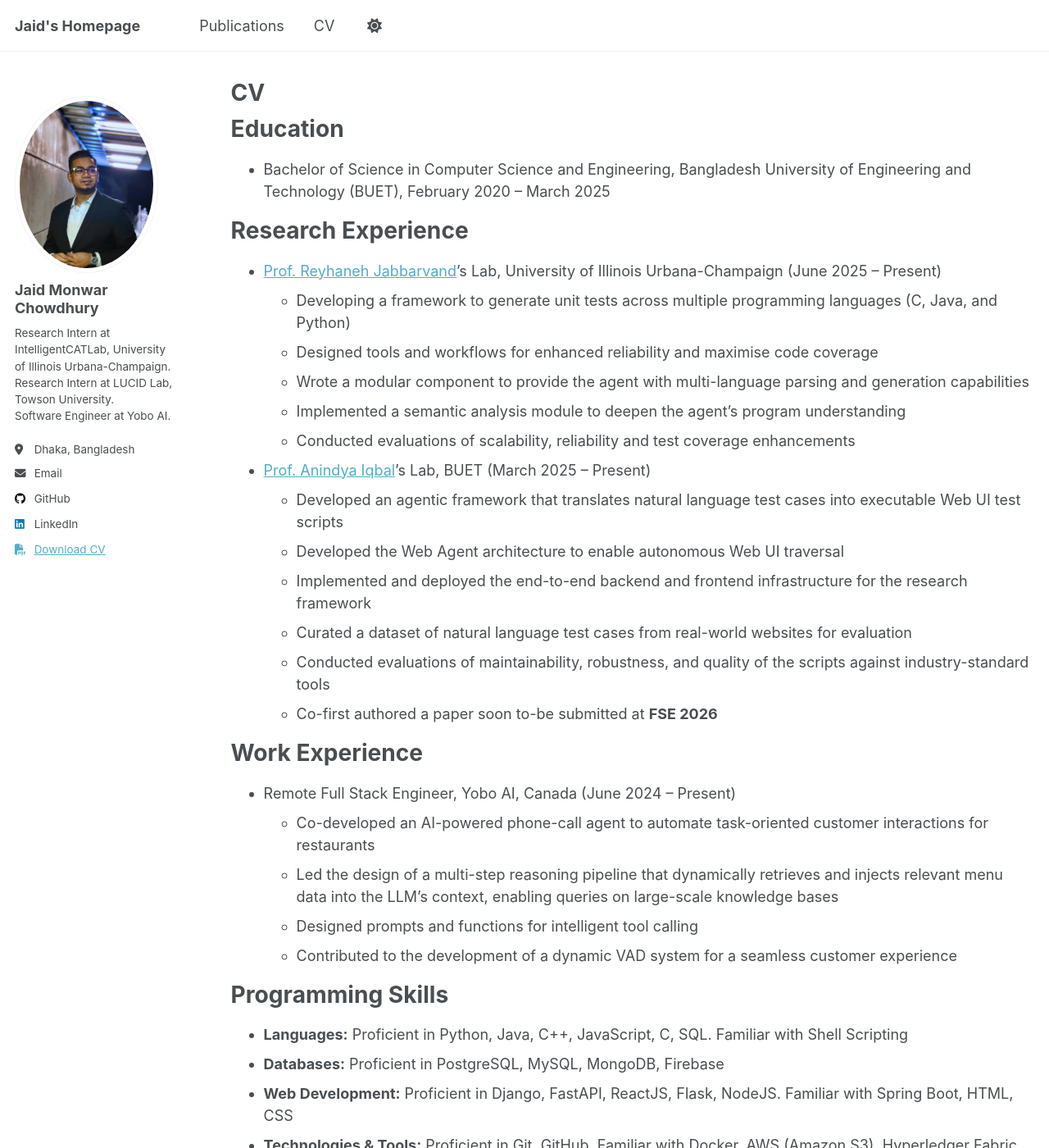
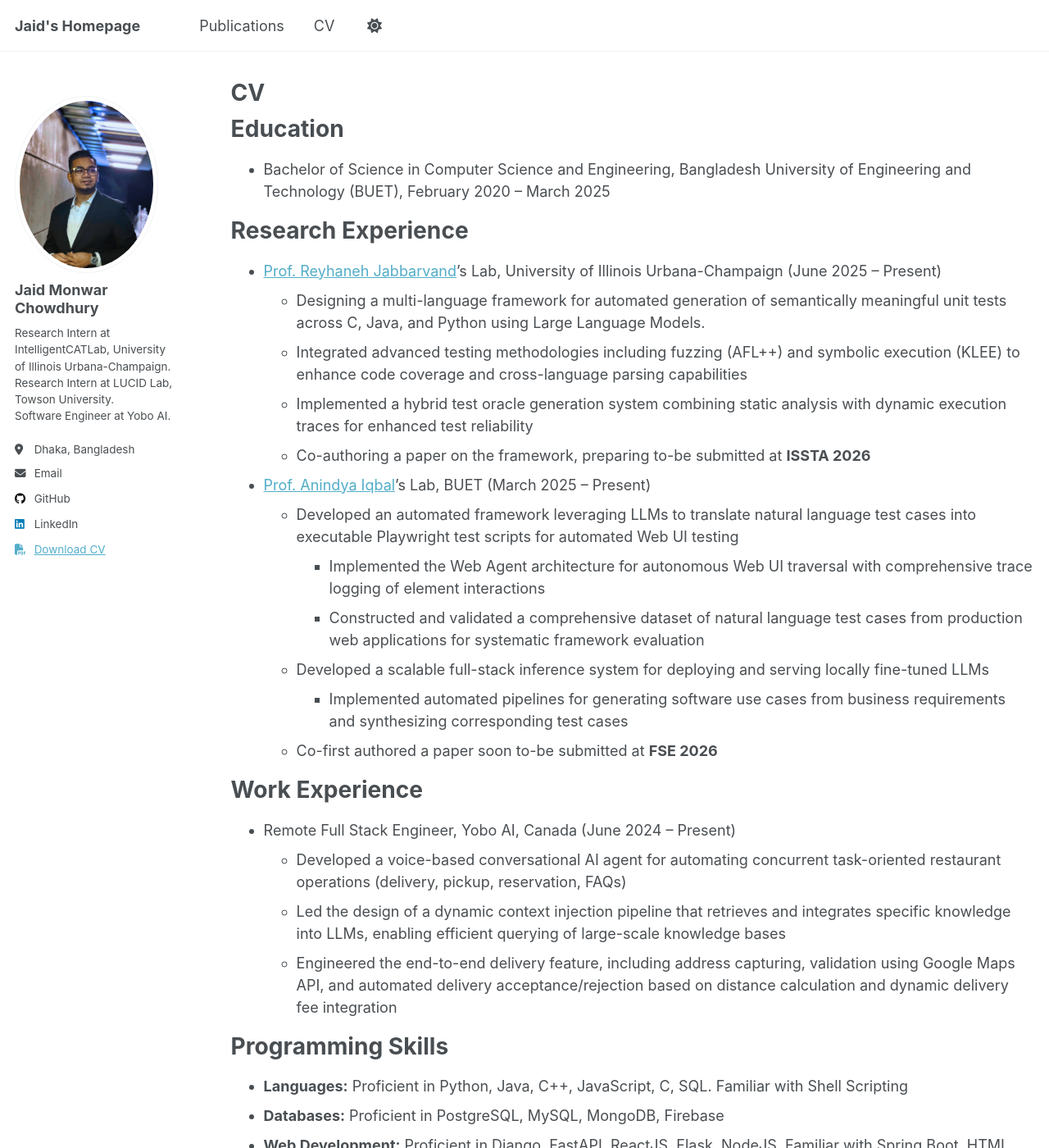
Before and after one commit to jaid-monwar/jaid-monwar.github.io, a Jekyll site: the page built from _pages/cv.md, in a window 1280 px wide and 1400 px high. Shown: the whole window at 82% size. Built offline with Jekyll 4.4.1, drawn with Linux system fonts in a browser that asks for light colours; a script that is not in the unit is left out.

Commit message:
update research and work xp

```diff
--- a/_pages/cv.md
+++ b/_pages/cv.md
@@ -16,27 +16,25 @@ Education
 Research Experience
 ======
 * [Prof. Reyhaneh Jabbarvand](https://reyhaneh.cs.illinois.edu/)'s Lab, University of Illinois Urbana-Champaign (June 2025 -- Present)
-  * Developing a framework to generate unit tests across multiple programming languages (C, Java, and Python)
-  * Designed tools and workflows for enhanced reliability and maximise code coverage
-  * Wrote a modular component to provide the agent with multi-language parsing and generation capabilities
-  * Implemented a semantic analysis module to deepen the agent's program understanding
-  * Conducted evaluations of scalability, reliability and test coverage enhancements
+  * Designing a multi-language framework for automated generation of semantically meaningful unit tests across C, Java, and Python using Large Language Models.
+  * Integrated advanced testing methodologies including fuzzing (AFL++) and symbolic execution (KLEE) to enhance code coverage and cross-language parsing capabilities
+  * Implemented a hybrid test oracle generation system combining static analysis with dynamic execution traces for enhanced test reliability
+  * Co-authoring a paper on the framework, preparing to-be submitted at **ISSTA 2026**
 
 * [Prof. Anindya Iqbal](https://scholar.google.com/citations?user=jAuiNFgAAAAJ&hl=en)'s Lab, BUET (March 2025 -- Present)
-  * Developed an agentic framework that translates natural language test cases into executable Web UI test scripts
-  * Developed the Web Agent architecture to enable autonomous Web UI traversal
-  * Implemented and deployed the end-to-end backend and frontend infrastructure for the research framework
-  * Curated a dataset of natural language test cases from real-world websites for evaluation
-  * Conducted evaluations of maintainability, robustness, and quality  of the scripts against industry-standard tools
+  * Developed an automated framework leveraging LLMs to translate natural language test cases into executable Playwright test scripts for automated Web UI testing
+    * Implemented the Web Agent architecture for autonomous Web UI traversal with comprehensive trace logging of element interactions
+    * Constructed and validated a comprehensive dataset of natural language test cases from production web applications for systematic framework evaluation
+  * Developed a scalable full-stack inference system for deploying and serving locally fine-tuned LLMs
+    * Implemented automated pipelines for generating software use cases from business requirements and synthesizing corresponding test cases
   * Co-first authored a paper soon to-be submitted at **FSE 2026**
 
 Work Experience
 ======
 * Remote Full Stack Engineer, Yobo AI, Canada (June 2024 -- Present)
-  * Co-developed an AI-powered phone-call agent to automate task-oriented customer interactions for restaurants
-  * Led the design of a multi-step reasoning pipeline that dynamically retrieves and injects relevant menu data into the LLM's context, enabling queries on large-scale knowledge bases
-  * Designed prompts and functions for intelligent tool calling
-  * Contributed to the development of a dynamic VAD system for a seamless customer experience
+  * Developed a voice-based conversational AI agent for automating concurrent task-oriented restaurant operations (delivery, pickup, reservation, FAQs)
+  * Led the design of a dynamic context injection pipeline that retrieves and integrates specific knowledge into LLMs, enabling efficient querying of large-scale knowledge bases
+  * Engineered the end-to-end delivery feature, including address capturing, validation using Google Maps API, and automated delivery acceptance/rejection based on distance calculation and dynamic delivery fee integration
 
 Programming Skills
 ======
```
